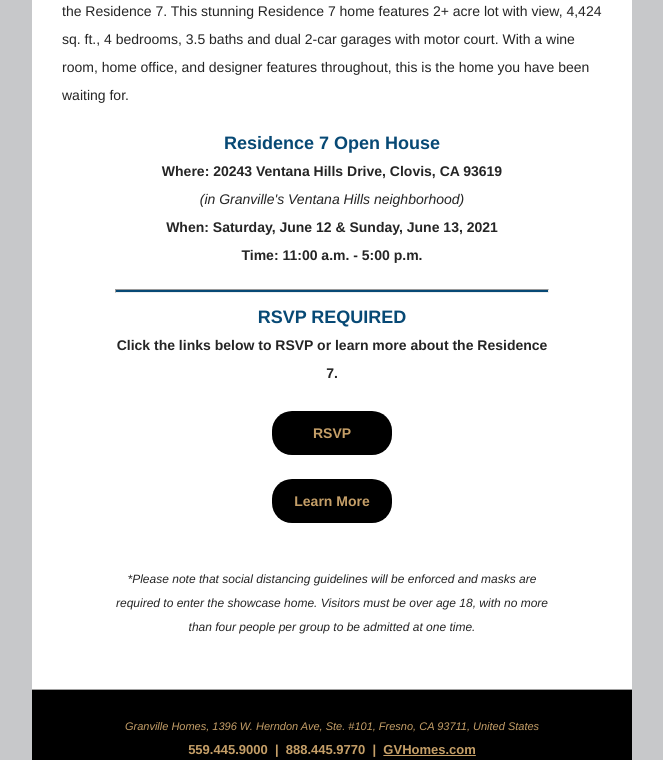
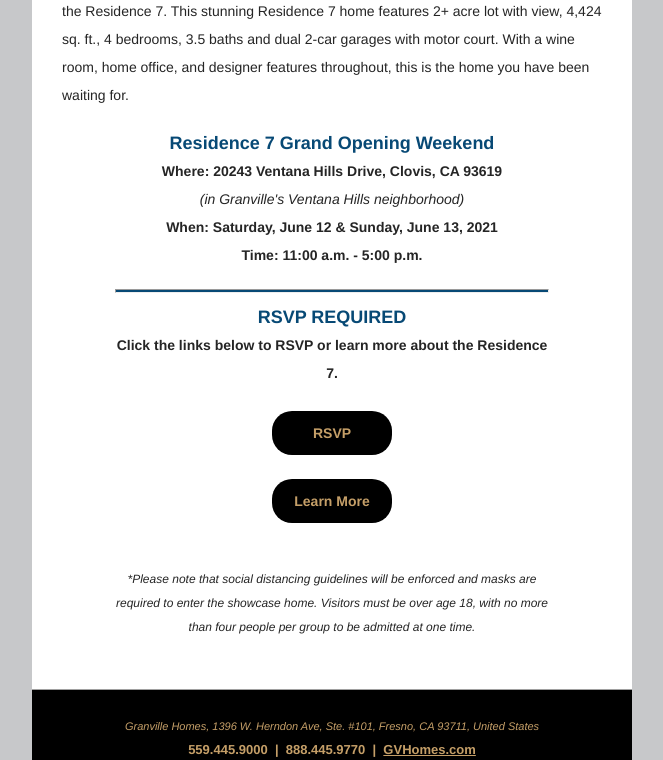
Before and after one commit to mrkevinhinojosa/GV-Parker-and-Benton-grand-Opening-06-12-2021, a plain HTML site: page index3.html in a window 1280 px wide. Shown: the part 2620-3380 px from the top of the page, without its empty margins (308-971 px from the left). Drawn offline with Linux system fonts and the light colour scheme; a web font is replaced by a local one.

Commit message:
final proof 2

```diff
--- a/index3.html
+++ b/index3.html
@@ -618,13 +618,13 @@
 
 <!-- Ventan Hills Section -->
     <tr style="-ms-text-size-adjust:100%;-webkit-text-size-adjust:100%;">
-        <td class="full-width-image" style="-ms-text-size-adjust:100%;-webkit-text-size-adjust:100%;mso-table-lspace:0pt !important;mso-table-rspace:0pt !important; padding-top: 20px;"><a href="https://www.facebook.com/events/1245237335949689/" style="-ms-text-size-adjust:100%;-webkit-text-size-adjust:100%;text-decoration:none;color:#a4b4c4;" target="_blank"><img alt="Ventana Hills Residence 7 Open House" border="0" class="fluid-centered" height="323" src="http://go.pardot.com/l/857603/2021-06-08/znqrv/857603/1623190745cij1PZmz/VH_Lot77OpenHouse_6_12_21_emailheader_650x350_r3__1_.jpg" style="width: 600px; height: 323px; border-width: 0px; border-style: solid;" width="600"></a></td>
+        <td class="full-width-image" style="-ms-text-size-adjust:100%;-webkit-text-size-adjust:100%;mso-table-lspace:0pt !important;mso-table-rspace:0pt !important; padding-top: 20px;"><a href="https://www.facebook.com/events/1245237335949689/" style="-ms-text-size-adjust:100%;-webkit-text-size-adjust:100%;text-decoration:none;color:#a4b4c4;" target="_blank"><img alt="Ventana Hills Residence 7 Grand Opening" border="0" class="fluid-centered" height="323" src="http://go.pardot.com/l/857603/2021-06-08/znqrv/857603/1623190745cij1PZmz/VH_Lot77OpenHouse_6_12_21_emailheader_650x350_r3__1_.jpg" style="width: 600px; height: 323px; border-width: 0px; border-style: solid;" width="600"></a></td>
     </tr>
     <tr style="-ms-text-size-adjust:100%;-webkit-text-size-adjust:100%;background-color: #ffffff !important;">
         <td style="-ms-text-size-adjust:100%;-webkit-text-size-adjust:100%;mso-table-lspace:0pt !important;mso-table-rspace:0pt !important;padding:30px; font-family: 'Montserrat', Helvetica, Arial, 'sans-serif' !important; font-size: 16px; mso-height-rule: exactly; line-height: 1.5em; color: #252525; margin-bottom: 10px;" class="">
             <div class="heading-section"><span class="subheading" style="display:inline-block;font-size:20px;text-transform:none;letter-spacing:.5px;color:#074975;position:relative;text-align: center !important;"><b>Join Us To Tour This Stunning Residence 7 Home</b> </span>
                 <p class="bodyContent" style="font-family: 'Montserrat', Helvetica, Arial, 'sans-serif' !important; font-size: 14px; mso-height-rule: exactly; line-height: 2em; color: #252525; margin-bottom: 10px; text-align: left;"> You will also have a chance to tour Granville's newest Estate home at Ventana Hills, the Residence 7. This stunning Residence 7 home features 2+ acre lot with view, 4,424 sq. ft., 4 bedrooms, 3.5 baths and dual 2-car garages with motor court. With a wine room, home office, and designer features throughout, this is the home you have been waiting for.  </p>
-                <p class="bodyContent" style="font-family: 'Montserrat', Helvetica, Arial, 'sans-serif' !important; font-size: 14px; mso-height-rule: exactly; line-height: 2em; color: #252525; margin: 20px 50px; text-align: center;"><b style="font-size: 18px; color: #074975">Residence 7 Open House</b>
+                <p class="bodyContent" style="font-family: 'Montserrat', Helvetica, Arial, 'sans-serif' !important; font-size: 14px; mso-height-rule: exactly; line-height: 2em; color: #252525; margin: 20px 50px; text-align: center;"><b style="font-size: 18px; color: #074975">Residence 7 Grand Opening Weekend</b>
                 <br>
                 <b> Where: <a href="https://goo.gl/maps/wyq3vNNiuvyWQTfa7" target="_blank" style="text-decoration: none; color: inherit;">  20243 Ventana Hills Drive, Clovis, CA 93619</a></b>
                 <br><span style="font-style: italic;">(in Granville's Ventana Hills neighborhood)</span>
```
